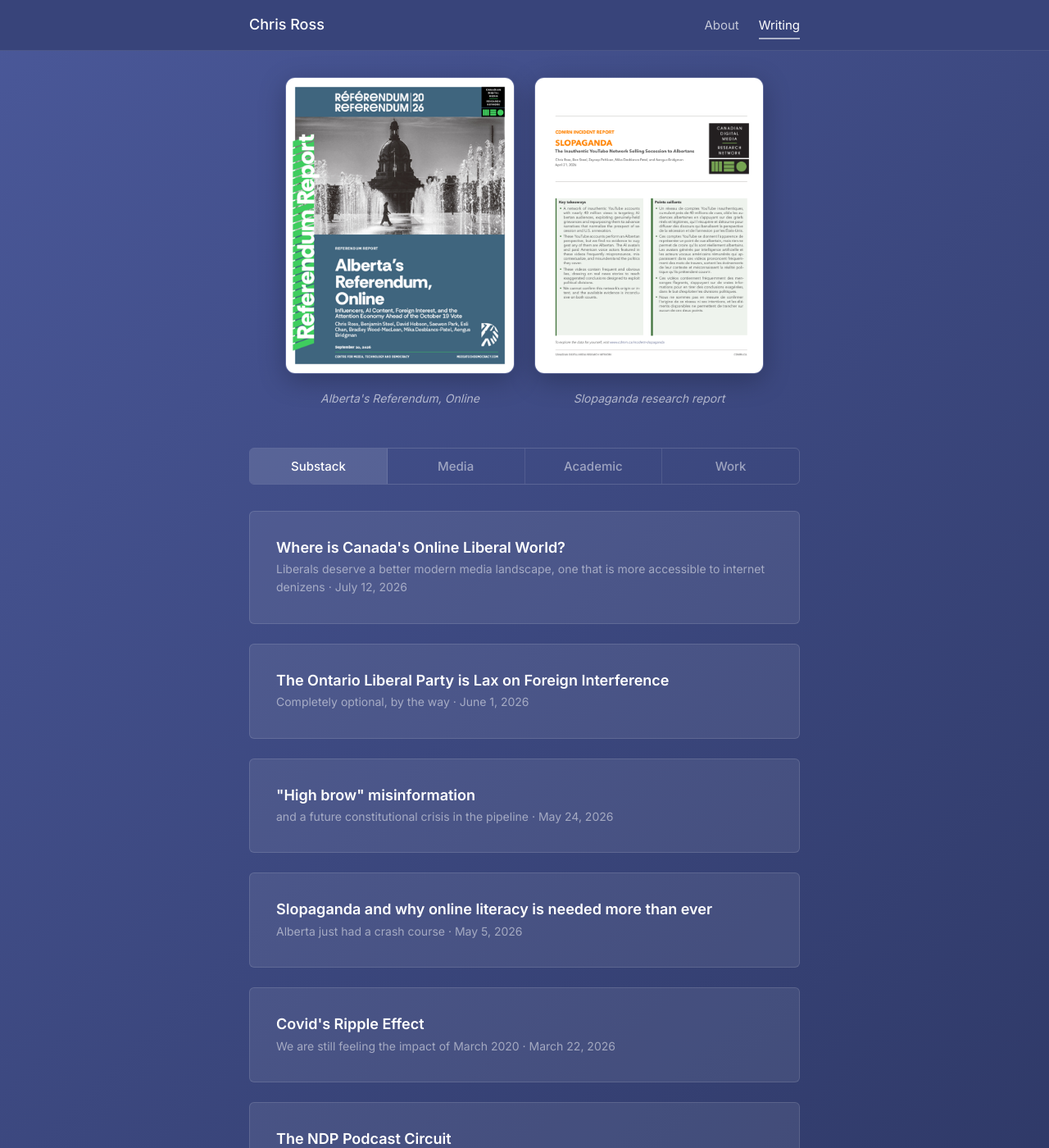
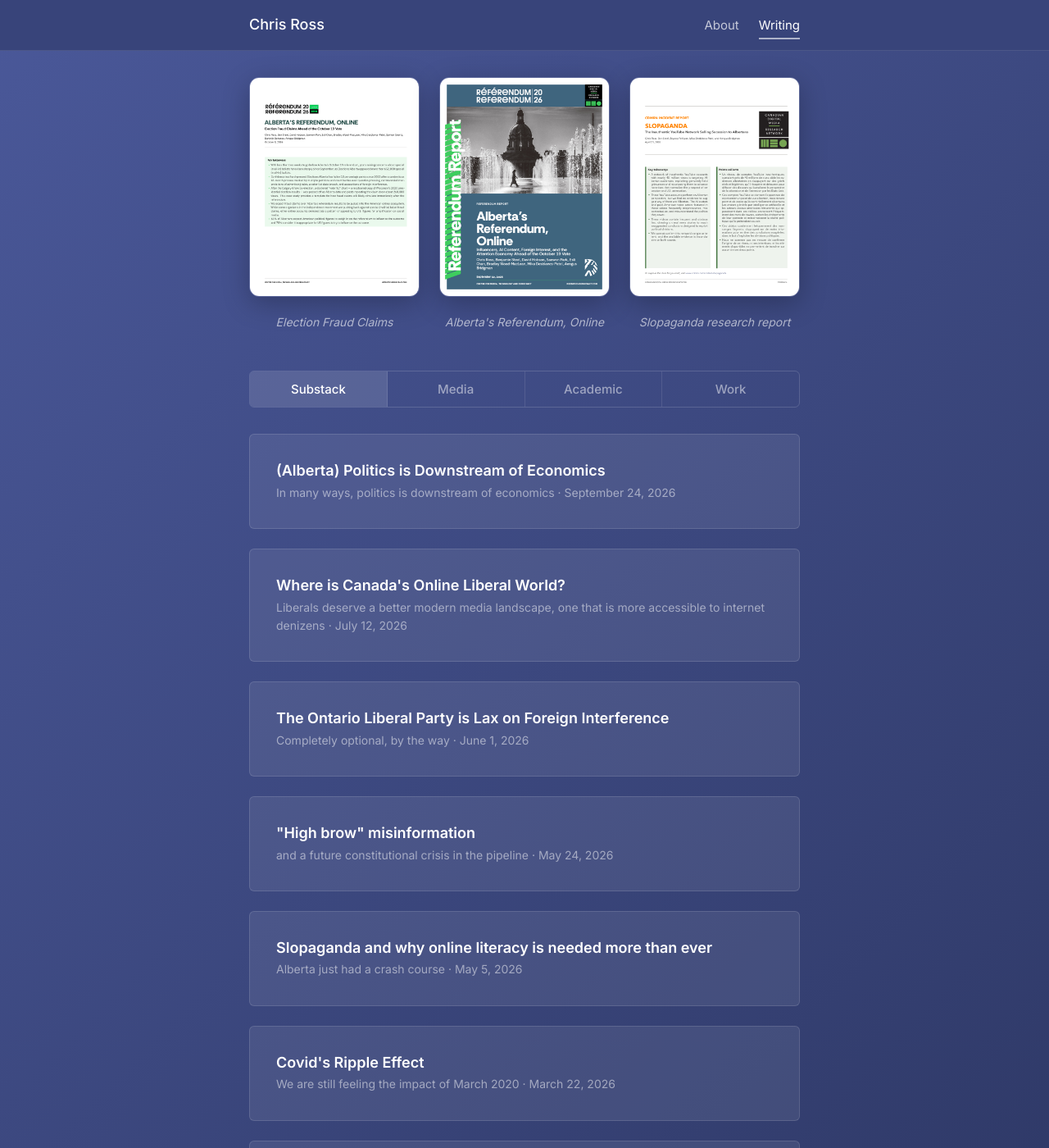
Before and after one commit to chrispross/chrispross.github.io, a Jekyll site: the page built from writing.html, in a window 1280 px wide and 1400 px high. Shown: the whole window at 82% size. Built offline with Jekyll 4.4.1, drawn with Linux system fonts in a browser that asks for light colours; comment, search, counter and statistics services are not loaded.

Commit message:
Add Alberta election fraud report and new Substack post to writing page
Co-Authored-By: Claude Opus 5.5 (1M context) <noreply@anthropic.com>

```diff
--- a/writing.html
+++ b/writing.html
@@ -204,12 +204,12 @@ permalink: /writing/
   }
 
   .featured-report-item {
-    flex: 0 1 280px;
+    flex: 1 1 180px;
+    max-width: 210px;
     text-align: center;
   }
 
   .featured-report-photo {
-    max-width: 280px;
     width: 100%;
     display: inline-block;
     border-radius: 12px;
@@ -231,6 +231,13 @@ permalink: /writing/
 </style>
 
 <div class="featured-report">
+  <div class="featured-report-item">
+    <a href="https://mediatechdemocracy.com/en/publications/ab-referendum-fraud-claims_2026/" target="_blank" rel="noopener noreferrer" class="featured-report-link">
+      <img src="/assets/images/ab-referendum-fraud-report.png" alt="Alberta's Referendum, Online: Election Fraud Claims research report cover" class="featured-report-photo">
+    </a>
+    <p class="featured-report-caption">Election Fraud Claims</p>
+  </div>
+
   <div class="featured-report-item">
     <a href="https://mediatechdemocracy.com/en/publications/ab-referendum-online_2026/" target="_blank" rel="noopener noreferrer" class="featured-report-link">
       <img src="/assets/images/ab-referendum-report.png" alt="Alberta's Referendum, Online research report cover" class="featured-report-photo">
@@ -282,6 +289,11 @@ permalink: /writing/
 </div>
 
 <div class="tab-content" id="tab-work">
+  <a href="https://mediatechdemocracy.com/en/publications/ab-referendum-fraud-claims_2026/" target="_blank" rel="noopener noreferrer" class="article-card">
+    <h3>Alberta's Referendum, Online: Election Fraud Claims Ahead of the October 19 Vote</h3>
+    <p class="writing-meta">Report, Centre for Media, Technology and Democracy &middot; October 2026</p>
+  </a>
+
   <a href="https://mediatechdemocracy.com/en/publications/ab-referendum-online_2026/" target="_blank" rel="noopener noreferrer" class="article-card">
     <h3>Alberta's Referendum, Online: Influencers, AI Content, Foreign Interest, and the Attention Economy Ahead of the October 19 Vote</h3>
     <p class="writing-meta">Report, Centre for Media, Technology and Democracy &middot; September 2026</p>
@@ -339,6 +351,11 @@ permalink: /writing/
 </div>
 
 <div class="tab-content active" id="tab-substack">
+  <a href="https://chrispyross.substack.com/p/alberta-politics-is-downstream-of" target="_blank" rel="noopener noreferrer" class="article-card">
+    <h3>(Alberta) Politics is Downstream of Economics</h3>
+    <p class="writing-meta">In many ways, politics is downstream of economics &middot; September 24, 2026</p>
+  </a>
+
   <a href="https://chrispyross.substack.com/p/where-is-canadas-online-liberal-world" target="_blank" rel="noopener noreferrer" class="article-card">
     <h3>Where is Canada's Online Liberal World?</h3>
     <p class="writing-meta">Liberals deserve a better modern media landscape, one that is more accessible to internet denizens &middot; July 12, 2026</p>
```
Also changed, not shown: assets/images/ab-referendum-fraud-report.png (added).
